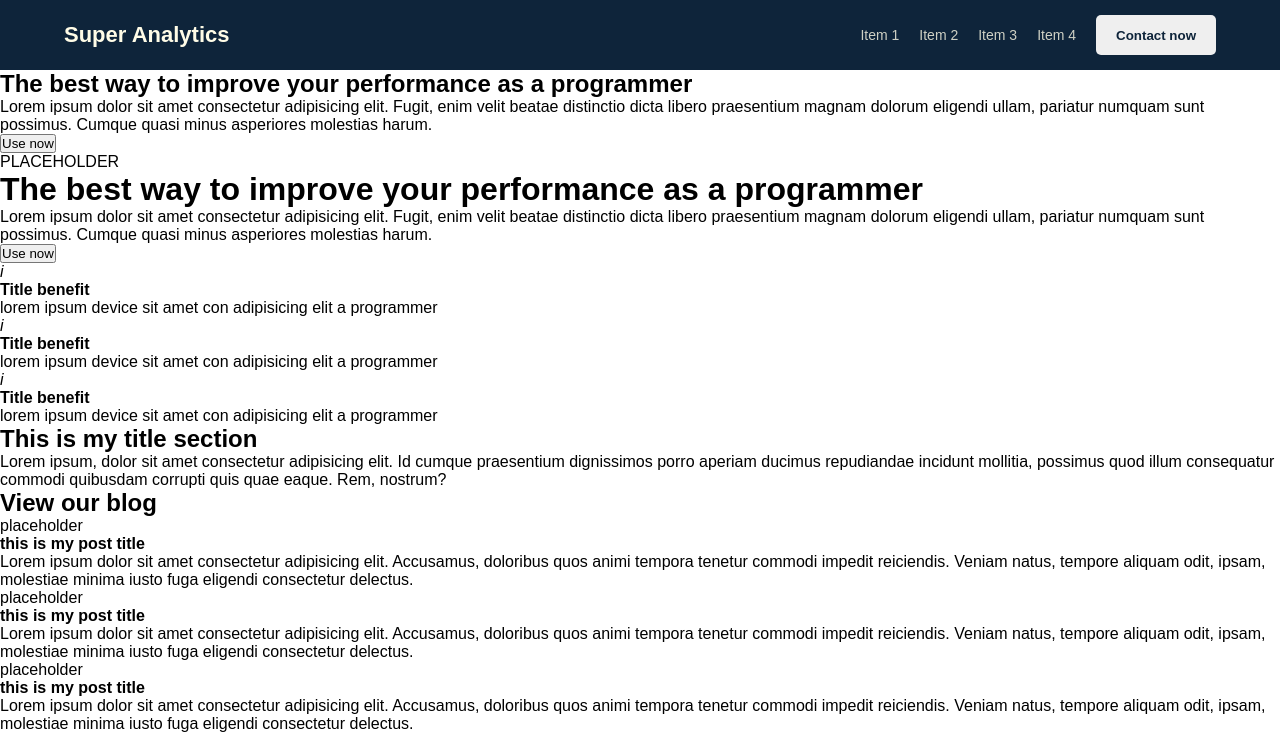
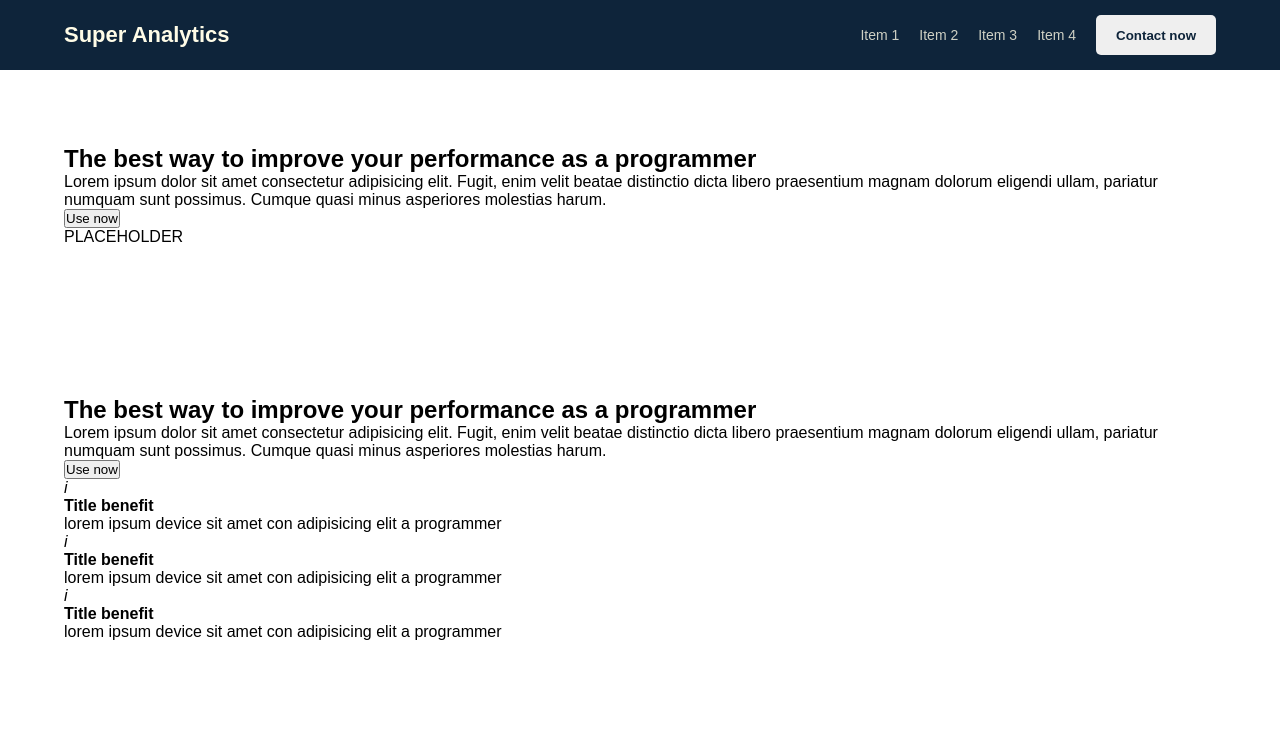
Before and after one commit to pedrohhcunha/superAnalytics, a plain HTML site: page index.html in a window 1280 px wide. Shown: the top 736 px of the page. Drawn offline with Linux system fonts and the light colour scheme.

Commit message:
Style deafult section

```diff
--- a/index.html
+++ b/index.html
@@ -20,7 +20,7 @@
             <button>Contact now</button>
         </nav>
     </header>
-    <section class="secttion" id="initial">
+    <section class="section" id="initial">
         <div class="leftArea textGroup">
             <h1>The best way to improve your performance as a programmer</h1>
             <p>Lorem ipsum dolor sit amet consectetur adipisicing elit. Fugit, enim velit beatae distinctio dicta libero praesentium magnam dolorum eligendi ullam, pariatur numquam sunt possimus. Cumque quasi minus asperiores molestias harum.</p>
@@ -30,7 +30,7 @@
             PLACEHOLDER
         </div>
     </section>
-    <sectio class="section" id="benefits">
+    <section class="section" id="benefits">
         <div class="textGroup">
             <h1>The best way to improve your performance as a programmer</h1>
             <p>Lorem ipsum dolor sit amet consectetur adipisicing elit. Fugit, enim velit beatae distinctio dicta libero praesentium magnam dolorum eligendi ullam, pariatur numquam sunt possimus. Cumque quasi minus asperiores molestias harum.</p>
@@ -59,7 +59,7 @@
                 <p>lorem ipsum device sit amet con adipisicing elit a programmer</p>
             </div>
         </div>
-    </sectio>
+    </section>
     <section class="section" id="clients">
         <h2 class="titleSection">This is my title section</h2>
         <div class="quote">
--- a/styles.css
+++ b/styles.css
@@ -1,3 +1,4 @@
+/* Global Styles */
 :root{
     --blue: #0E243A;
     --white: rgb(255, 252, 231);
@@ -8,6 +9,11 @@
     box-sizing: border-box;
     font-family: sans-serif;
 }
+.section{
+    padding: 75px 5%;
+}
+
+/* Header styles */
 header{
     width: 100%;
     height: 70px;
@@ -51,3 +57,4 @@ header nav button{
     cursor: pointer;
     margin-left: 10px;
 }
+/* Initial Section styles */
```
